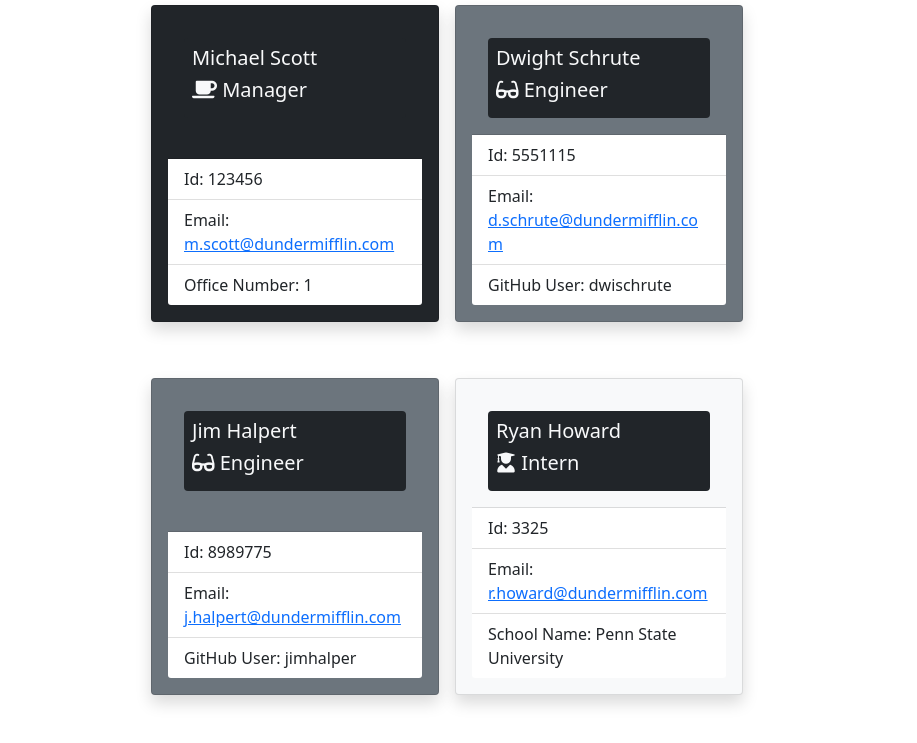
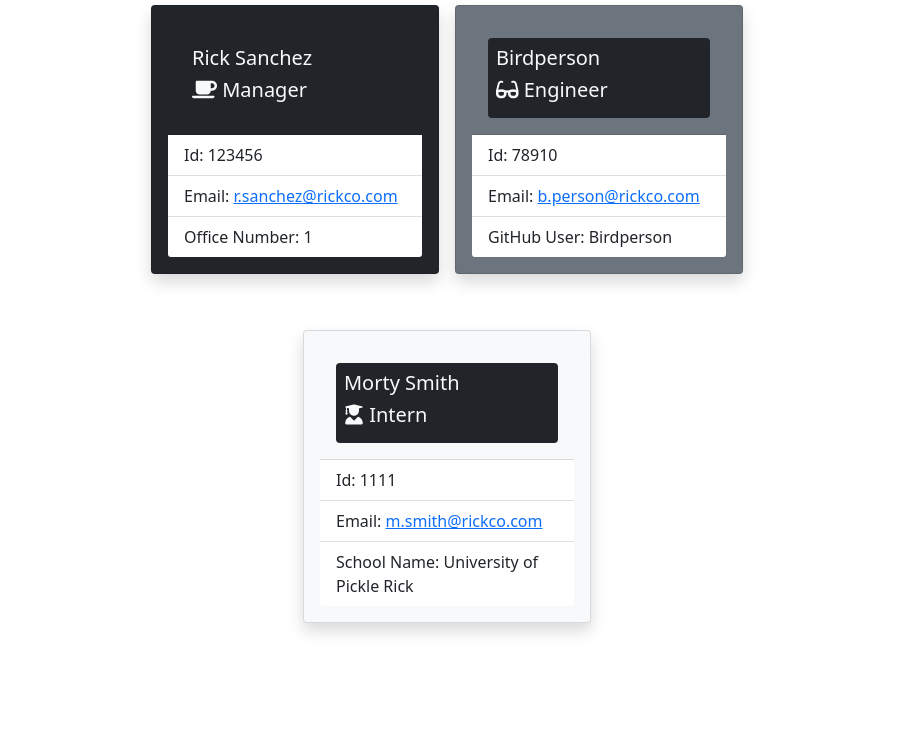
Before and after one commit to nico-patano/TeamProfileGenerator, a website: page index.html in a window 1280 px wide. Shown: the part 134-877 px from the top of the page, without its empty margins (181-1098 px from the left). After the commit the page ends 805 px from the top, so only its background shows below. Drawn offline with nearby package versions, Linux system fonts and the light colour scheme.

Commit message:
team example and test

```diff
--- a/index.html
+++ b/index.html
@@ -17,7 +17,7 @@
     <div class="row col-8 mx-auto">
       <div class="jumbotron jumbotron-fluid bg-success padding rounded p-3">
         <div class="container">
-          <h1 class="display-4 text-center text-light">My Team</h1>
+          <h1 class="display-4 text-center text-light">My Team Example</h1>
         </div>
       </div>
       <div class="row justify-content-center" id="dynaCards">
@@ -26,7 +26,7 @@
           style="width: 18rem">
           <div class="card-body">
             <div class="bg-dark p-2 rounded text-light">
-              <h5 class="card-title" id="name">Michael Scott</h5>
+              <h5 class="card-title" id="name">Rick Sanchez</h5>
               <h5 class="card-title" id="position">
                 <span><i class="fas fa-coffee"></i></span> Manager</h5>
             </div>
@@ -34,7 +34,7 @@
           <ul class="list-group list-group-flush">
             <li class="list-group-item" id="id">Id: 123456</li>
             <li class="list-group-item" id="email">
-              Email: <a href="mailto: m.scott@dundermifflin.com">m.scott@dundermifflin.com</a></li>
+              Email: <a href="mailto: m.scott@dundermifflin.com">r.sanchez@rickco.com</a></li>
             <li class="list-group-item">Office Number: 1</li>
           </ul>
         </div>
@@ -42,48 +42,33 @@
         style="width: 18rem">
         <div class="card-body">
           <div class="bg-dark p-2 rounded text-light">
-            <h5 class="card-title" id="name">Dwight Schrute</h5>
+            <h5 class="card-title" id="name">Birdperson</h5>
             <h5 class="card-title" id="position">
               <span><i class="fas fa-glasses"></i></span> Engineer</h5>
           </div>
         </div>
         <ul class="list-group list-group-flush">
-          <li class="list-group-item" id="id">Id: 5551115</li>
+          <li class="list-group-item" id="id">Id: 78910</li>
           <li class="list-group-item" id="email">
-            Email: <a href="mailto: d.schrute@dundermifflin.com">d.schrute@dundermifflin.com</a></li>
-          <li class="list-group-item">GitHub User: dwischrute</li>
+            Email: <a href="mailto: d.schrute@dundermifflin.com">b.person@rickco.com</a></li>
+          <li class="list-group-item">GitHub User: Birdperson</li>
         </ul>
       </div>
-      <div class="card shadow m-2 p-3 mb-5 bg-secondary rounded"
-        style="width: 18rem">
-        <div class="card-body">
-          <div class="bg-dark p-2 rounded text-light">
-            <h5 class="card-title" id="name">Jim Halpert</h5>
-            <h5 class="card-title" id="position">
-              <span><i class="fas fa-glasses"></i></span> Engineer</h5>
-          </div>
-        </div>
-        <ul class="list-group list-group-flush">
-          <li class="list-group-item" id="id">Id: 8989775</li>
-          <li class="list-group-item" id="email">
-            Email: <a href="mailto: j.halpert@dundermifflin.com">j.halpert@dundermifflin.com</a></li>
-          <li class="list-group-item">GitHub User: jimhalper</li>
-        </ul>
-      </div>
+
       <div class="card shadow m-2 p-3 mb-5 bg-light rounded"
         style="width: 18rem">
         <div class="card-body">
           <div class="bg-dark p-2 rounded text-light">
-            <h5 class="card-title" id="name">Ryan Howard</h5>
+            <h5 class="card-title" id="name">Morty Smith</h5>
             <h5 class="card-title" id="position">
               <span><i class="fas fa-user-graduate"></i></span> Intern</h5>
           </div>
         </div>
         <ul class="list-group list-group-flush">
-          <li class="list-group-item" id="id">Id: 3325</li>
+          <li class="list-group-item" id="id">Id: 1111</li>
           <li class="list-group-item" id="email">
-            Email: <a href="mailto: r.howard@dundermifflin.com">r.howard@dundermifflin.com</a></li>
-          <li class="list-group-item">School Name: Penn State University</li>
+            Email: <a href="mailto: r.howard@dundermifflin.com">m.smith@rickco.com</a></li>
+          <li class="list-group-item">School Name: University of Pickle Rick</li>
         </ul>
       </div>
       </div>
```
Also changed, not shown: test/Employee.test.js (+5 -5 lines), test/Engineer.test.js (+6 -6 lines), test/Inter.test.js (+2 -2 lines), test/Manager.test.js (+2 -2 lines).
